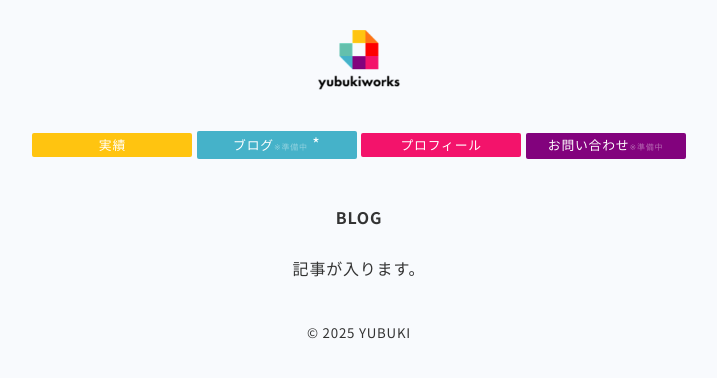
After one commit to MikitoHayashi/MyPortfolio, a WordPress theme: template wp-content/themes/yubukiworks/page-blog.php in a window 1280 px wide. The commit adds this page. Shown: the top 378 px of the page, without its empty margins (281-998 px from the left). Run offline with PHP 8.4 and a stand-in for WordPress, Linux system fonts and the light colour scheme; the site name, menu and one post (Sample post) are stand-ins, and other content is empty.

Commit message:
ブログ追加等

```diff
--- /dev/null
+++ b/wp-content/themes/yubukiworks/page-blog.php
@@ -0,0 +1,39 @@
+<!DOCTYPE html>
+<html lang="ja">
+<head>
+<?php get_header(); ?>
+  <title>ブログ｜YUBUKI WORKS</title>
+</head>
+
+<body>
+
+  <header class="scr-target">
+    <a href="/" class="logo">
+      <img src="/wp-content/themes/yubukiworks/assets/images/logo.png" alt="YUBUKI WORKSのロゴ">
+    </a>
+  </header>
+
+  <div id="nv_blog">
+<?php get_template_part( 'parts/navi' ); ?>
+  </div>
+
+  <main id="blog">
+
+    <section>
+
+      <h1 class="scr-target">
+        BLOG
+      </h1>
+
+      <article class="scr-target">
+
+        <p>
+          記事が入ります。
+        </p>
+
+      </article>
+    </section>
+
+  </main>
+
+<?php get_footer(); ?>
--- a/wp-content/themes/yubukiworks/parts/navi.php
+++ b/wp-content/themes/yubukiworks/parts/navi.php
@@ -1,6 +1,6 @@
   <nav>
-    <a href="/" class="scr-target">実績</a>
-    <a href="/profile" class="scr-target">プロフィール</a>
-    <a href="#" class="scr-target">ブログ<span>※準備中</span></a>
-    <a href="#" class="scr-target">お問い合わせ<span>※準備中</span></a>
+    <a href="/">実績</a>
+    <a href="#">ブログ<span>※準備中</span></a>
+    <a href="/profile">プロフィール</a>
+    <a href="#">お問い合わせ<span>※準備中</span></a>
   </nav>
--- a/wp-content/themes/yubukiworks/style.css
+++ b/wp-content/themes/yubukiworks/style.css
@@ -96,7 +96,7 @@ p {
 *****************************************/
 
 header {
-    padding: 50px 0 40px 0;
+    padding: 30px 0 40px 0;
     text-align: center;
 }
 
@@ -143,6 +143,15 @@ nav span {
     opacity: 0.4;
 }
 
+#nv_home nav a:nth-child(1):after,
+#nv_profile nav a:nth-child(3):after,
+#nv_blog nav a:nth-child(2):after,
+#nv_contact nav a:nth-child(4):after
+{
+    content: ' *';
+    font-size: 16px;
+}
+
 
 /****************************************
 
@@ -151,7 +160,10 @@ nav span {
 *****************************************/
 
 /* トップページ */
-
+.note {
+    font-size: 0.8rem;
+    margin: 40px 0;
+}
 .masonry {
     margin: 0 0 0 5%;
     text-align: center;
@@ -177,7 +189,7 @@ nav span {
 }
 
 #profile p {
-    width: 70%;
+    width: 50%;
     margin: 30px auto 20px auto;
     line-height: 1.6;
     text-align: left;
```
Also changed, not shown: wp-content/themes/yubukiworks/index.php (+7 -1 lines), wp-content/themes/yubukiworks/page-profile.php (+6 -42 lines).
